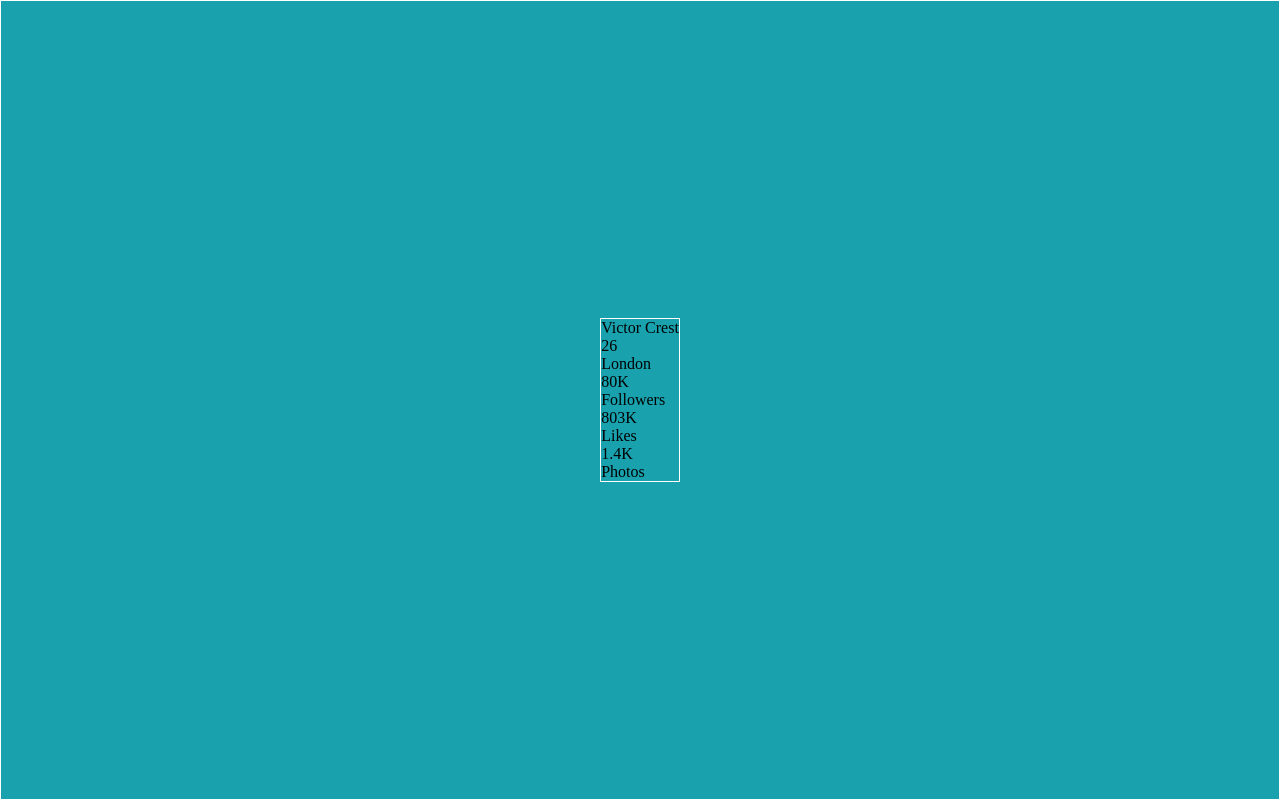
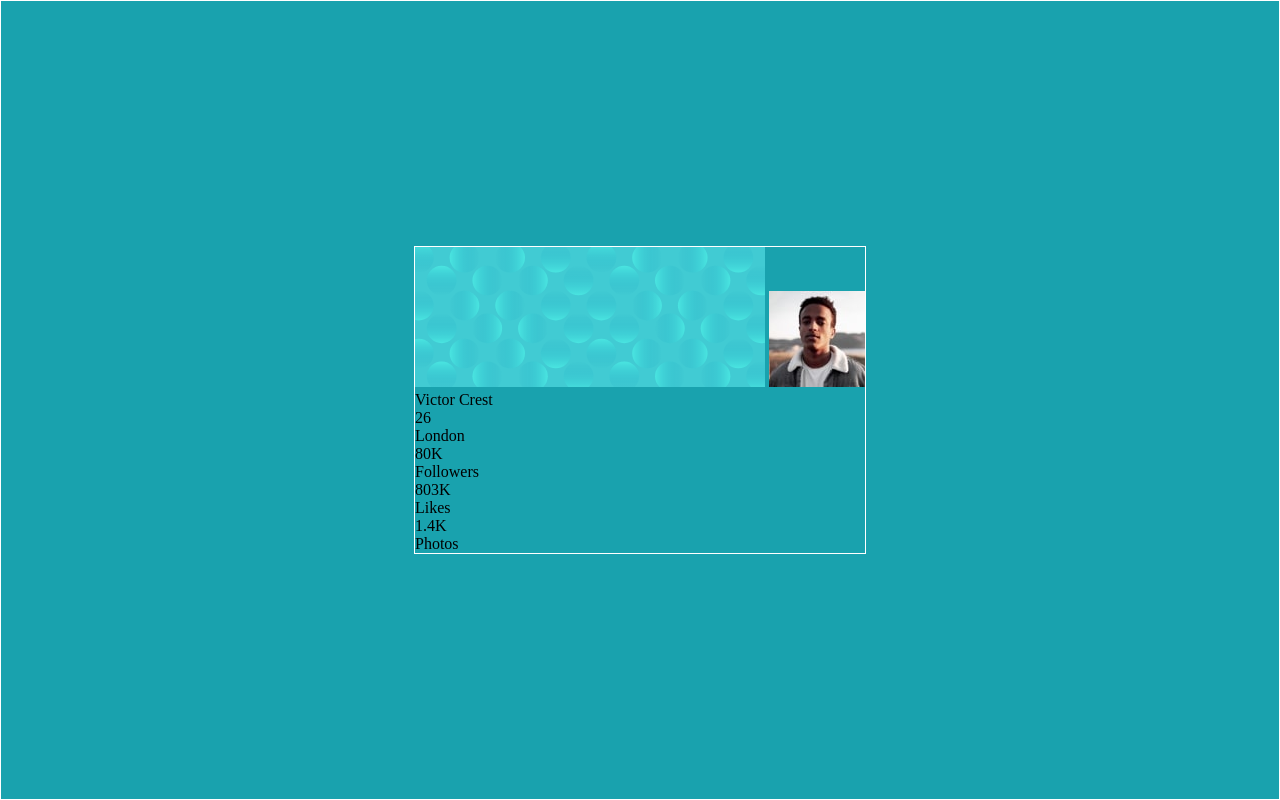
Before and after one commit to mauger1998/social-profile, a plain HTML site: page index.html in a window 1280 px wide. Drawn offline with Linux system fonts and the light colour scheme.

Commit message:
Add two images

```diff
--- a/index.html
+++ b/index.html
@@ -19,6 +19,11 @@
 <body>
 
   <section class="main-container">
+    <div class="img-container">
+      <img src="images/head.svg" alt="header">
+      <img src="images/image-victor.jpg" alt="headshot">
+    </div>
+
     <div class="title-container">
       <div class="title">
         Victor Crest
```
